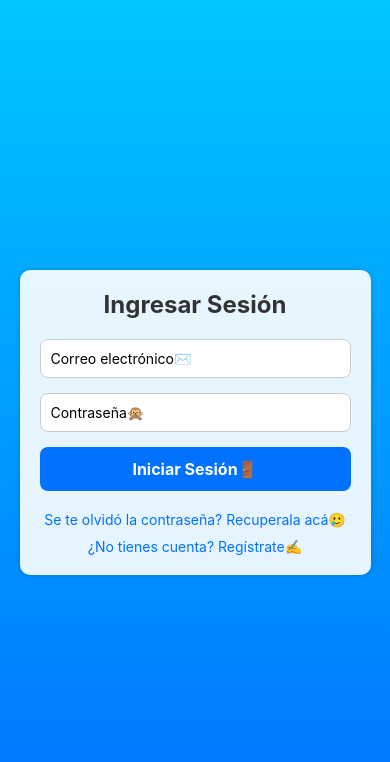
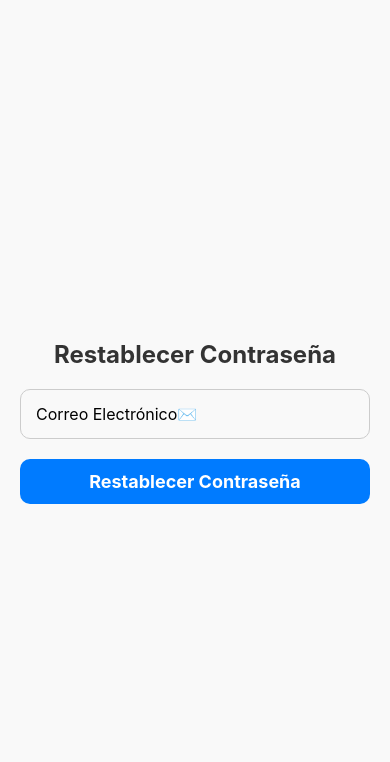
Before and after one commit to Camedute/caballeroMarketAPP, a React Native app: screen /resetPassword in a window 390 px wide. Shown: the top 762 px of the page. Built offline with nearby package versions, Linux system fonts and the light colour scheme.

Commit message:
feat: inserción de componente de restablecer contraseña y lógica de margen automático según dispositivo

```diff
--- a/App.tsx
+++ b/App.tsx
@@ -7,6 +7,7 @@ import Register from './components/register/register';
 import Home from './components/home/home';
 import QRScanner from './components/qrscanner/qrscanner';
 import User from './components/user/user';
+import ResetPassword from './components/resetPassword/resetPassword';
 
 const Stack = createStackNavigator();
 
@@ -19,6 +20,7 @@ const App = () => {
         <Stack.Screen name="QRScanner" component={QRScanner} />
         <Stack.Screen name="Profile" component={User} />
         <Stack.Screen name="Cart" component={Cart} />
+        <Stack.Screen name="resetPassword" component={ResetPassword} />
         <Stack.Screen name="Register" component={Register} />
       </Stack.Navigator>
     </NavigationContainer>
--- a/components/backend/firebase.ts
+++ b/components/backend/firebase.ts
@@ -83,5 +83,7 @@ export const handleStoresHome = async () => {
   } catch (error) {
     console.error("Error obteniendo las tiendas y productos:", error);
     return [];
-  }
+  };
+
+
 };
--- a/components/home/home.tsx
+++ b/components/home/home.tsx
@@ -1,16 +1,24 @@
 import React, { useEffect, useState } from 'react';
-import { View, Text, FlatList, TouchableOpacity, StyleSheet, TextInput, ScrollView } from 'react-native';
+import { View, Text, FlatList, TouchableOpacity, StyleSheet, TextInput, ScrollView, ActivityIndicator } from 'react-native';
 import { handleStoresHome } from '../backend/firebase';
 import { Ionicons } from '@expo/vector-icons';
+import { SafeAreaView } from 'react-native-safe-area-context';
 
 const Home = ({ navigation }: any) => {
   const [cart, setCart] = useState({});
   const [stores, setStores] = useState([]);
+  const [loading, setLoading] = useState(true);  // Estado para manejar la carga
 
   useEffect(() => {
     const fetchStores = async () => {
+      try {
         const storesData = await handleStoresHome();
         setStores(storesData);
+      } catch (error) {
+        console.error('Error fetching stores:', error);
+      } finally {
+        setLoading(false); // Dejar de mostrar el indicador de carga una vez que los datos estén listos
+      }
     };
     fetchStores();
   }, []);
@@ -42,6 +50,7 @@ const Home = ({ navigation }: any) => {
   };
 
   return (
+    <SafeAreaView style={{flex: 1}}>
       <View style={styles.container}>
         {/* Barra de búsqueda */}
         <View style={styles.searchBar}>
@@ -51,6 +60,10 @@ const Home = ({ navigation }: any) => {
 
         <Text style={styles.title}>Tiendas y Productos</Text>
 
+        {/* Mostrar el indicador de carga si estamos esperando los datos */}
+        {loading ? (
+          <ActivityIndicator size="large" color="#0072ff" style={styles.loader} />
+        ) : (
           <FlatList
             data={stores}
             keyExtractor={(item) => item.id}
@@ -78,6 +91,7 @@ const Home = ({ navigation }: any) => {
             ListEmptyComponent={<Text>No hay tiendas disponibles</Text>}
             contentContainerStyle={stores.length === 0 ? styles.emptyList : null} // Ajuste para centrar la lista vacía
           />
+        )}
 
         {/* Barra de navegación inferior */}
         <View style={styles.bottomNav}>
@@ -95,6 +109,7 @@ const Home = ({ navigation }: any) => {
           </TouchableOpacity>
         </View>
       </View>
+    </SafeAreaView>
   );
 };
 
@@ -143,6 +158,11 @@ const styles = StyleSheet.create({
     justifyContent: 'center',
     alignItems: 'center',
   },
+  loader: {
+    flex: 1,
+    justifyContent: 'center',
+    alignItems: 'center',
+  },
 });
 
 export default Home;
--- a/components/register/register.tsx
+++ b/components/register/register.tsx
@@ -2,6 +2,7 @@ import React, { useState } from 'react';
 import { View, Text, TextInput, StyleSheet, Alert, TouchableOpacity } from 'react-native';
 import { LinearGradient } from 'expo-linear-gradient';
 import { registerUser, handleAuthError } from '../backend/firebase';
+import { SafeAreaView } from 'react-native-safe-area-context';
 
 const Register = ({ navigation }: any) => {
   const [username, setUsername] = useState('');
@@ -25,6 +26,7 @@ const Register = ({ navigation }: any) => {
   };
 
   return (
+    <SafeAreaView style={{flex: 1}} >
     <LinearGradient colors={['#6a11cb', '#2575fc']} style={styles.gradient}>
       <TouchableOpacity onPress={() => navigation.navigate('Login')} style={styles.backButton}>
         <Text style={styles.backButtonText}>← Volver</Text>
@@ -69,6 +71,7 @@ const Register = ({ navigation }: any) => {
         </View>
       </View>
     </LinearGradient>
+    </SafeAreaView>
   );
 };
 
--- /dev/null
+++ b/components/resetPassword/resetPassword.tsx
@@ -0,0 +1,125 @@
+import React, { useState } from 'react';
+import { View, TextInput, Text, StyleSheet, Alert, TouchableOpacity } from 'react-native';
+import { sendPasswordResetEmail } from 'firebase/auth';
+import { auth } from '../backend/firebase';
+import { useNavigation } from '@react-navigation/native'; // Importa el hook de navegación
+
+const ResetPassword: React.FC = () => {
+  const [email, setEmail] = useState<string>('');
+  const [error, setError] = useState<string>('');
+  const [success, setSuccess] = useState<string>('');
+  const navigation = useNavigation(); // Hook para la navegación
+
+  // Función para manejar el restablecimiento de contraseña
+  const handleResetPassword = async () => {
+    if (!email.trim()) {
+      setError('Por favor, ingresa tu correo electrónico.');
+      Alert.alert('Error', 'Por favor, ingresa tu correo electrónico.');
+      return;
+    }
+
+    setError('');
+    setSuccess('');
+
+    try {
+      await sendPasswordResetEmail(auth, email);
+      setSuccess('¡Enlace enviado correctamente!');
+      Alert.alert(
+        'Éxito',
+        '¡Se ha enviado un enlace para restablecer tu contraseña a tu correo electrónico!',
+        [
+          {
+            text: 'OK',
+            onPress: () => navigation.navigate('Login'), // Redirige a la pantalla de Login
+          },
+        ]
+      );
+    } catch (err: any) {
+      console.error('Error al enviar el correo:', err);
+      if (err.code === 'auth/invalid-email') {
+        setError('Correo electrónico no válido.');
+        Alert.alert('Error', 'Correo electrónico no válido.');
+      } else if (err.code === 'auth/user-not-found') {
+        setError('No se encontró una cuenta con ese correo.');
+        Alert.alert('Error', 'No se encontró una cuenta con ese correo.');
+      } else {
+        setError('Ocurrió un error inesperado.');
+        Alert.alert('Error', 'Ocurrió un error inesperado. Inténtalo más tarde.');
+      }
+    }
+  };
+
+  return (
+    <View style={styles.container}>
+      <Text style={styles.title}>Restablecer Contraseña</Text>
+
+      <TextInput
+        style={styles.input}
+        placeholder="Correo Electrónico✉️"
+        value={email}
+        onChangeText={(text) => setEmail(text)}
+        keyboardType="email-address"
+        autoCapitalize="none"
+        autoCorrect={false}
+      />
+
+      <TouchableOpacity style={styles.button} onPress={handleResetPassword}>
+        <Text style={styles.buttonText}>Restablecer Contraseña</Text>
+      </TouchableOpacity>
+
+      {error ? <Text style={styles.errorText}>{error}</Text> : null}
+      {success ? <Text style={styles.successText}>{success}</Text> : null}
+    </View>
+  );
+};
+
+const styles = StyleSheet.create({
+  container: {
+    flex: 1,
+    justifyContent: 'center',
+    alignItems: 'center',
+    padding: 20,
+    backgroundColor: '#f9f9f9',
+  },
+  title: {
+    fontSize: 24,
+    marginBottom: 20,
+    fontWeight: 'bold',
+    color: '#333',
+  },
+  input: {
+    width: '100%',
+    height: 50,
+    borderColor: '#ccc',
+    borderWidth: 1,
+    borderRadius: 10,
+    paddingHorizontal: 15,
+    fontSize: 16,
+    marginBottom: 20,
+  },
+  button: {
+    backgroundColor: '#007bff',
+    paddingVertical: 12,
+    paddingHorizontal: 30,
+    borderRadius: 10,
+    width: '100%',
+    alignItems: 'center',
+  },
+  buttonText: {
+    color: '#fff',
+    fontSize: 18,
+    fontWeight: 'bold',
+  },
+  errorText: {
+    color: 'red',
+    marginTop: 10,
+    fontSize: 14,
+  },
+  successText: {
+    color: 'green',
+    marginTop: 10,
+    fontSize: 14,
+  },
+});
+
+export default ResetPassword;
--- a/components/user/user.tsx
+++ b/components/user/user.tsx
@@ -1,5 +1,5 @@
 import React, { useState, useEffect } from 'react';
-import { View, Text, Image, TextInput, Button, StyleSheet, Alert, TouchableOpacity } from 'react-native';
+import { View, Text, Image, TextInput, Button, StyleSheet, Alert, TouchableOpacity, ActivityIndicator } from 'react-native';
 import { getAuth } from 'firebase/auth';
 import { getFirestore, doc, getDoc, updateDoc } from 'firebase/firestore';
 import { Ionicons } from '@expo/vector-icons';
@@ -11,6 +11,7 @@ const User = ({navigation}: any) => {
     nombreUsuario: '',
     correoUsuario: '',
   });
+  const [loading, setLoading] = useState(true); // Estado de carga
 
   const viewCart = () => {
     navigation.navigate('Cart', { cart });
@@ -34,6 +35,7 @@ const User = ({navigation}: any) => {
       } else {
         console.log('No se encontraron datos del usuario');
       }
+      setLoading(false); // Cambiar a false cuando los datos sean cargados
     }
   };
 
@@ -63,6 +65,10 @@ const User = ({navigation}: any) => {
 
   return (
     <View style={styles.container}>
+      {loading ? (
+        // Mostrar el indicador de carga
+        <ActivityIndicator size="large" color="#007bff" />
+      ) : (
         <View style={styles.card}>
           <View style={styles.profileImageContainer}>
             <Image style={styles.profileImage} />
@@ -94,6 +100,8 @@ const User = ({navigation}: any) => {
             />
           </View>
         </View>
+      )}
+
       <View style={styles.bottomNav}>
         <TouchableOpacity onPress={() => navigation.navigate('Home')}>
           <Ionicons name="home-outline" size={30} color="#333" />
@@ -113,13 +121,6 @@ const User = ({navigation}: any) => {
 };
 
 const styles = StyleSheet.create({
-  container: {
-    flex: 1,
-    justifyContent: 'center',
-    alignItems: 'center',
-    padding: 20,
-    backgroundColor: '#0072ff',
-  },
   card: {
     width: '90%',
     borderRadius: 15,
@@ -167,12 +168,25 @@ const styles = StyleSheet.create({
     color: '#555',
   },
   bottomNav: {
+    position: 'absolute', // Fija el navbar en la parte inferior
+    left: 0,
+    right: 0,
+    bottom: 0,
     flexDirection: 'row',
     justifyContent: 'space-around',
     paddingVertical: 15,
     backgroundColor: '#fff',
     borderTopWidth: 1,
     borderColor: '#ddd',
+    height: 60, // Ajusta el tamaño del navbar
+  },
+  container: {
+    flex: 1,
+    paddingTop: 20,
+    paddingBottom: 70, // Asegura que el contenido no se superponga con el navbar
+    backgroundColor: '#0072ff',
+    justifyContent: 'center', // Alinea el contenido en la parte superior
+    alignItems: 'center', // Centra el contenido horizontalmente
   },
 });
 
--- a/package.json
+++ b/package.json
@@ -11,8 +11,8 @@
   "dependencies": {
     "@expo/metro-runtime": "~3.2.3",
     "@react-native-async-storage/async-storage": "^1.23.1",
-    "@react-native-firebase/app": "^21.0.0",
-    "@react-native-firebase/auth": "^21.0.0",
+    "@react-native-firebase/app": "^21.4.0",
+    "@react-native-firebase/auth": "^21.4.0",
     "@react-native-firebase/firestore": "^21.0.0",
     "@react-navigation/bottom-tabs": "^6.6.1",
     "@react-navigation/drawer": "^6.7.2",
@@ -31,6 +31,7 @@
     "react-native-gesture-handler": "~2.16.1",
     "react-native-linear-gradient": "^2.8.3",
     "react-native-modal": "^13.0.1",
+    "react-native-qrcode-svg": "^6.3.12",
     "react-native-reanimated": "~3.10.1",
     "react-native-safe-area-context": "4.10.5",
     "react-native-screens": "3.31.1",
```
Also changed, not shown: components/cart/cart.tsx (+8 -0 lines), components/qrscanner/qrscanner.tsx (+25 -14 lines), 1 other file (tests, documents, lock files or other folders). Lines whose indentation alone changed are shown as unchanged.
